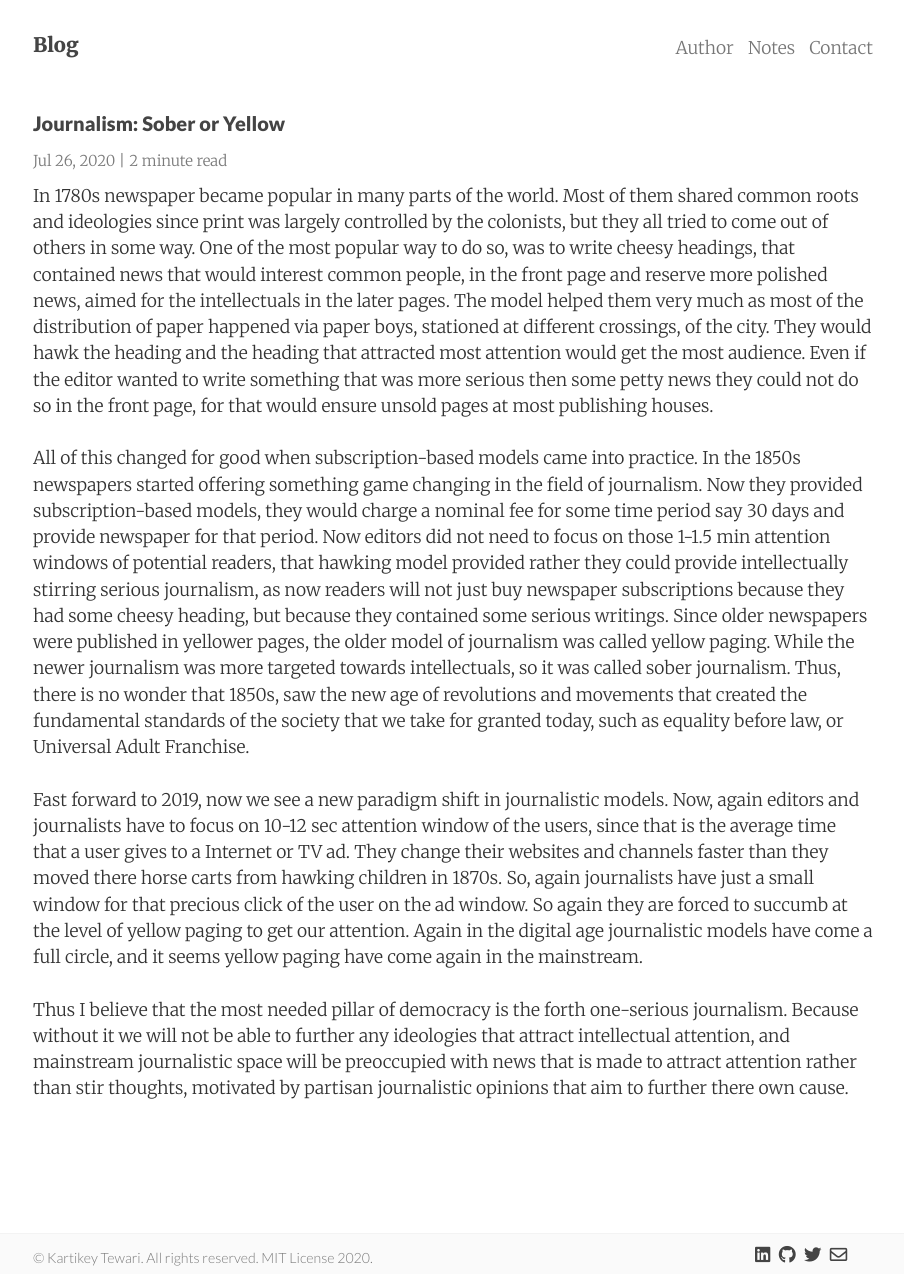
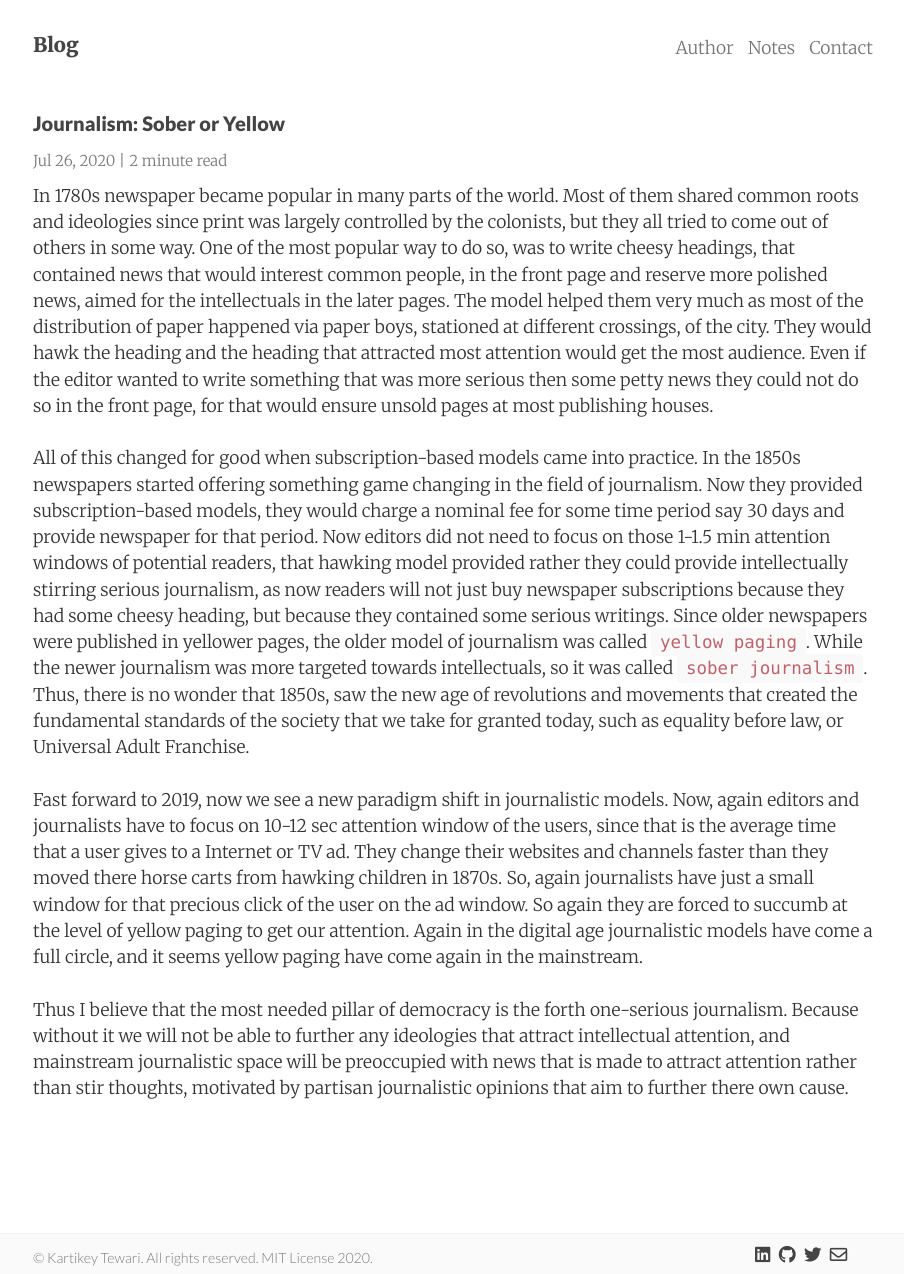
Before and after one commit to kartikeytewari/kartikeytewari.github.io, a Jekyll site: the page built from notes/journalism.md, in a window 1280 px wide. Shown: the whole page, without its empty margins (187-1091 px from the left). Built offline with Jekyll 4.4.1, drawn with Linux system fonts in a browser that asks for light colours; nearby versions of some CDN libraries; comment, search, counter and statistics services are not loaded.

```diff
--- a/notes/journalism.md
+++ b/notes/journalism.md
@@ -7,7 +7,7 @@ categories: Jekyll mixyll
 
 In 1780s newspaper became popular in many parts of the world. Most of them shared common roots and ideologies since print was largely controlled by the colonists, but they all tried to come out of others in some way. One of the most popular way to do so, was to write cheesy headings, that contained news that would interest common people, in the front page and reserve more polished news, aimed for the intellectuals in the later pages. The model helped them very much as most of the distribution of paper happened via paper boys, stationed at different crossings, of the city. They would hawk the heading and the heading that attracted most attention would get the most audience. Even if the editor wanted to write something that was more serious then some petty news they could not do so in the front page, for that would ensure unsold pages at most publishing houses.
 <br><br>
-All of this changed for good when subscription-based models came into practice. In the 1850s newspapers started offering something game changing in the field of journalism. Now they provided subscription-based models, they would charge a nominal fee for some time period say 30 days and provide newspaper for that period. Now editors did not need to focus on those 1-1.5 min attention windows of potential readers, that hawking model provided rather they could provide intellectually stirring serious journalism, as now readers will not just buy newspaper subscriptions because they had some cheesy heading, but because they contained some serious writings. Since older newspapers were published in yellower pages, the older model of journalism was called yellow paging. While the newer journalism was more targeted towards intellectuals, so it was called sober journalism. Thus, there is no wonder that 1850s, saw the new age of revolutions and movements that created the fundamental standards of the society that we take for granted today, such as equality before law, or Universal Adult Franchise.
+All of this changed for good when subscription-based models came into practice. In the 1850s newspapers started offering something game changing in the field of journalism. Now they provided subscription-based models, they would charge a nominal fee for some time period say 30 days and provide newspaper for that period. Now editors did not need to focus on those 1-1.5 min attention windows of potential readers, that hawking model provided rather they could provide intellectually stirring serious journalism, as now readers will not just buy newspaper subscriptions because they had some cheesy heading, but because they contained some serious writings. Since older newspapers were published in yellower pages, the older model of journalism was called `yellow paging`. While the newer journalism was more targeted towards intellectuals, so it was called `sober journalism`. Thus, there is no wonder that 1850s, saw the new age of revolutions and movements that created the fundamental standards of the society that we take for granted today, such as equality before law, or Universal Adult Franchise.
 <br><br>
 Fast forward to 2019, now we see a new paradigm shift in journalistic models. Now, again editors and journalists have to focus on 10-12 sec attention window of the users, since that is the average time that a user gives to a Internet or TV ad. They change their websites and channels faster than they moved there horse carts from hawking children in 1870s. So, again journalists have just a small window for that precious click of the user on the ad window. So again they are forced to succumb at the level of yellow paging to get our attention. Again in the digital age journalistic models have come a full circle, and it seems yellow paging have come again in the mainstream.
 <br><br>
```
